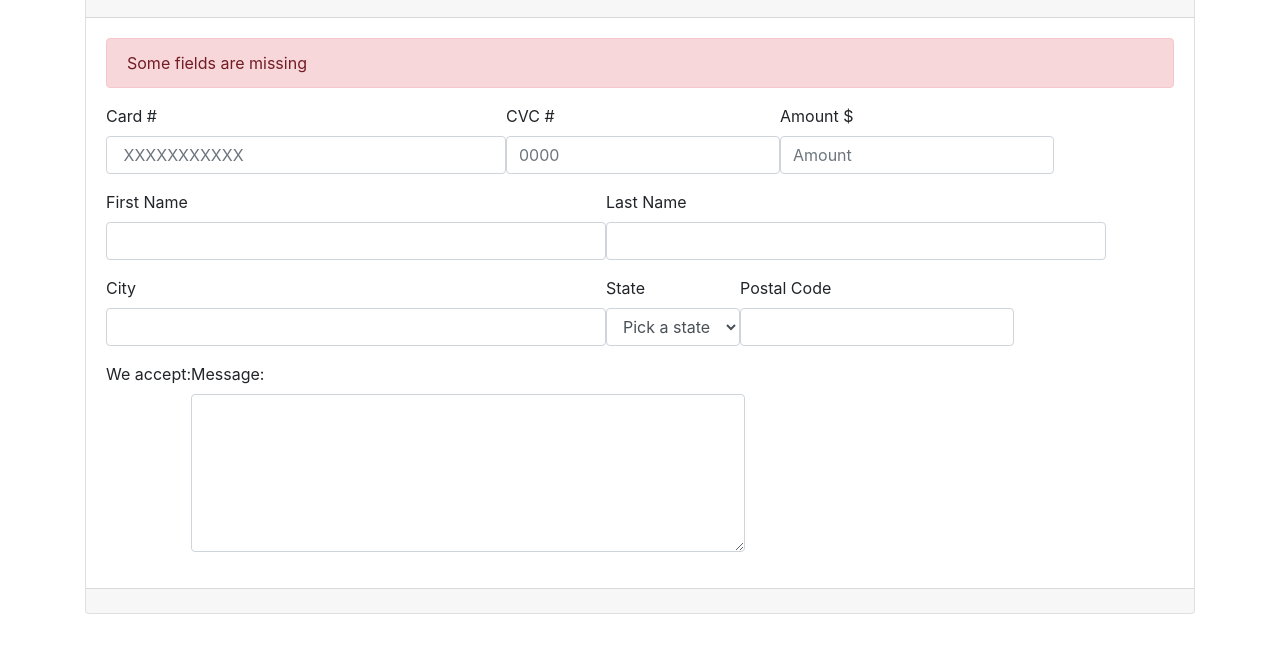
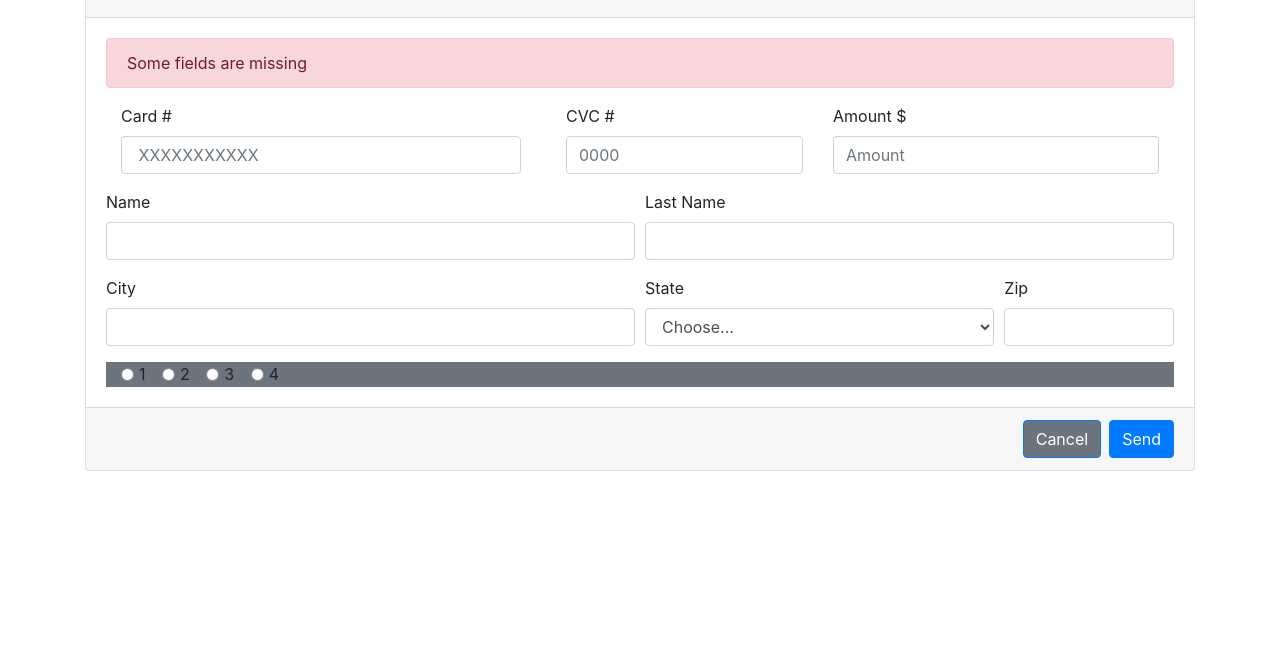
Before and after one commit to 4GeeksAcademy/Marcos-Formulario, a plain HTML site: page index.html in a window 1280 px wide. Shown: the part 112-764 px from the top of the page. Drawn offline with nearby package versions, Linux system fonts and the light colour scheme.

Commit message:
Second commit

```diff
--- a/index.html
+++ b/index.html
@@ -26,68 +26,80 @@
                             Some fields are missing
                           </div>
                         <div class="d-flex">
-                            <div class="form-group">
+                            <div class="form-group col-md-5">
                                 <label for="card">Card #</label>
                                 <input class="form-control" type="number" name="card" id="cardnumber" placeholder=" XXXXXXXXXXX" style="width: 400px;" required>
                             </div>
-                            <div class="form-group">
+                            <div class="form-group col-md-3">
                                 <label for="cvc">CVC #</label>
                                 <input class="form-control" type="number" name="cvc" id="cvc" placeholder="0000" required>
                             </div>
-                            <div class="form-group">
+                            <div class="form-group col-md-4">
                                 <label for="cvc">Amount $</label>
                                 <input class="form-control" type="number" name="cvc" id="cvc" placeholder="Amount">
                             </div>
                         </div>
 
-                        <div class="d-flex">
-                            <div class="form-group">
-                                <label for="card">First Name</label>
-                                <input class="form-control" type="text" name="name" id="name" style="width: 500px;" required>
+                        <form>
+                            <div class="form-row">
+                              <div class="form-group col-md-6">
+                                <label for="inputName">Name</label>
+                                <input type="text" class="form-control" id="inputName" required>
+                              </div>
+                              <div class="form-group col-md-6">
+                                <label for="inputLastName">Last Name</label>
+                                <input type="password" class="form-control" id="inputLastName" required>
+                              </div>
                             </div>
-                            <div class="form-group">
-                                <label for="cvc">Last Name</label>
-                                <input class="form-control" type="text" name="lastname" id="lastname" style="width: 500px;" required>
-                            </div>
-                        </div>
-
-                        <div class="d-flex">
-                            <div class="form-group">
-                                <label for="card">City</label>
-                                <input class="form-control" type="text" name="city" id="city" style="width: 500px;" required>
-                            </div>
-                            <div class="form-group">
-                                <label for="exampleFormControlSelect1">State</label>
-                                <select class="form-control" id="exampleFormControlSelect1">
-                                    <option selected>Pick a state</option>
-                                    <option>Montana</option>
-                                    <option>Wyoming</option>
-                                    <option>Texas</option>
-                                    <option>Utah</option>
-                                    <option>Iowa</option>
+                            <div class="form-row">
+                              <div class="form-group col-md-6">
+                                <label for="inputCity">City</label>
+                                <input type="text" class="form-control" id="inputCity" required>
+                              </div>
+                              <div class="form-group col-md-4">
+                                <label for="inputState">State</label>
+                                <select id="inputState" class="form-control" required>
+                                  <option selected>Choose...</option>
+                                  <option>Minesota</option>
+                                  <option>Wyoming</option>
+                                  <option>Montana</option>
+                                  <option>Iowa</option>
+                                  <option>Oregon</option>
+                                  <option>Idaho</option>
                                 </select>
                               </div>
-                            <div class="form-group">
-                                <label for="cvc">Postal Code</label>
-                                <input class="form-control" type="text" name="pc" id="pc">
+                              <div class="form-group col-md-2">
+                                <label for="inputZip">Zip</label>
+                                <input type="text" class="form-control" id="inputZip" required>
+                              </div>
                             </div>
-                        </div>
 
-                        <div class="d-flex">
-                            <div class="form-group">
-                                <label for="card">We accept:</label>
+                            <div class="container bg-secondary col">
+                              <div class="form-check form-check-inline">
+                                <input class="form-check-input" type="radio" name="inlineRadioOptions" id="inlineRadio1" value="option1">
+                                <label class="form-check-label" for="inlineRadio1">1</label>
+                              </div>
+                              <div class="form-check form-check-inline">
+                                <input class="form-check-input" type="radio" name="inlineRadioOptions" id="inlineRadio2" value="option2">
+                                <label class="form-check-label" for="inlineRadio2">2</label>
+                              </div>
+                              <div class="form-check form-check-inline">
+                                <input class="form-check-input" type="radio" name="inlineRadioOptions" id="inlineRadio3" value="option3">
+                                <label class="form-check-label" for="inlineRadio3">3</label>
+                              </div>
+                              <div class="form-check form-check-inline">
+                                <input class="form-check-input" type="radio" name="inlineRadioOptions" id="inlineRadio3" value="option3">
+                                <label class="form-check-label" for="inlineRadio3">4</label>
+                              </div>
                             </div>
-                            <div class="form-group">
-                                <label for="exampleFormControlTextarea1">Message:</label>
-                                <textarea class="form-control" id="exampleFormControlTextarea1" cols="50" rows="6"></textarea>
-                            </div>
-                        </div>
+                          </form>
 
                     </div>
 
                     <div>
-                        <div class="card-footer">
-
+                        <div class="card-footer d-flex justify-content-end">
+                          <button type="reset" class="btn btn-primary mr-2 bg-secondary">Cancel</button>
+                          <button type="submit" class="btn btn-primary">Send</button>
                         </div>
                     </div>
 
```
